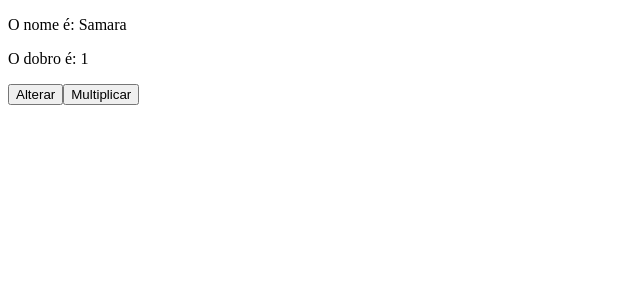
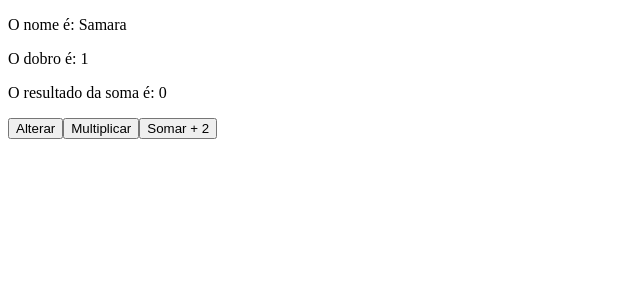
Before and after one commit to samaramiranda/Estudo-Javascript-HTML, a React (Create React App) app in the folder Conteudo-geral/ReactJS/Curso-reactJS-basico/app2/: page / in a window 1280 px wide. Shown: the top 300 px of the page, without its empty margins (0-640 px from the left). Built offline with nearby package versions, Linux system fonts and the light colour scheme.

Commit message:
Adicionando função

```diff
--- a/Conteudo-geral/ReactJS/Curso-reactJS-basico/app2/src/App.js
+++ b/Conteudo-geral/ReactJS/Curso-reactJS-basico/app2/src/App.js
@@ -3,6 +3,7 @@ import React, { useState } from "react"
 const App = () => {
   const [nome, setNome] = useState("Samara")
   const [valor, setValor] = useState(1)
+  const [soma, setSoma] = useState(0)
 
   const alterarNome = () => {
     setNome("Miranda")
@@ -13,6 +14,11 @@ const App = () => {
     setValor(novoValor)
   }
 
+  const somar = () => {
+    const resulSoma = soma + 2
+    setSoma(resulSoma)
+  }
+
   return (
     <div>
       <p>
@@ -21,8 +27,12 @@ const App = () => {
       <p>
         O dobro é: {valor}
       </p>
+      <p>
+        O resultado da soma é: {soma}
+      </p>
       <button onClick={alterarNome}>Alterar</button>
       <button onClick={alterarValor}>Multiplicar</button>
+      <button onClick={somar}>Somar + 2</button>
     </div>
   )
 }
```
